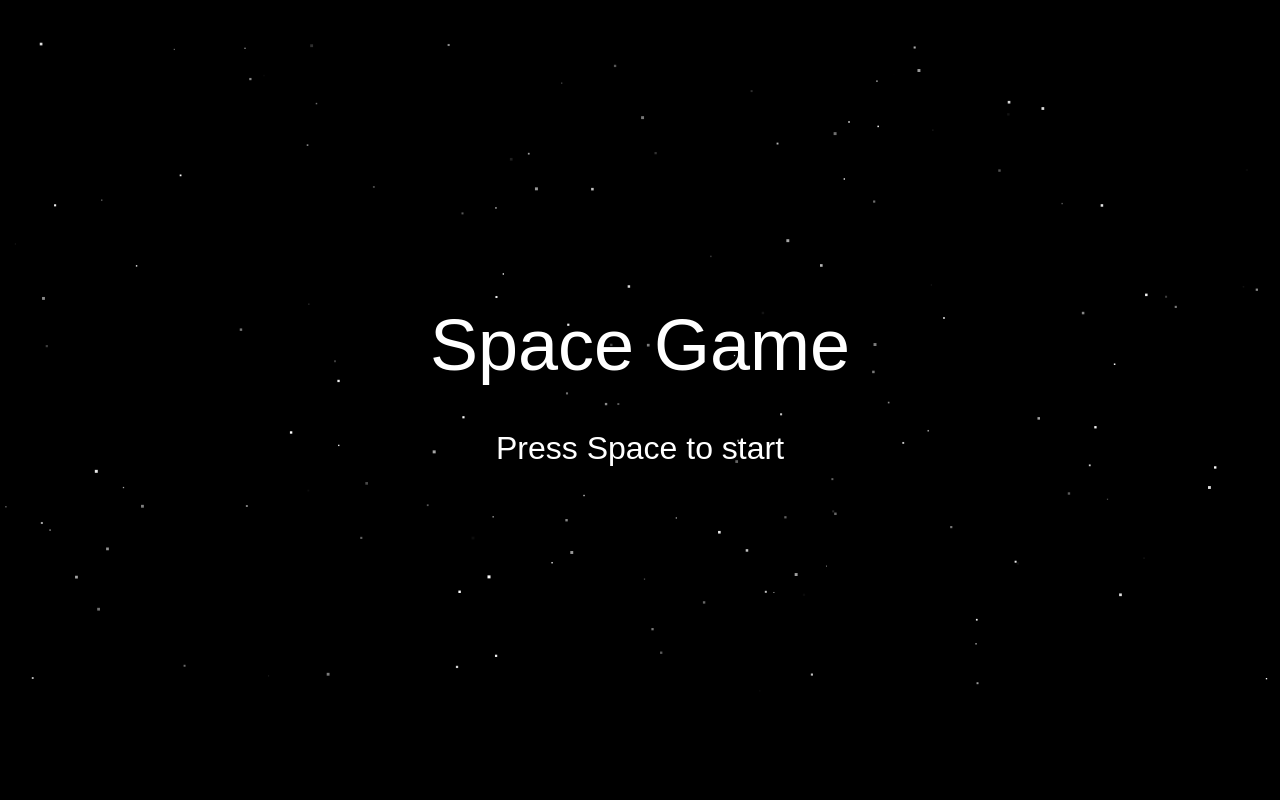
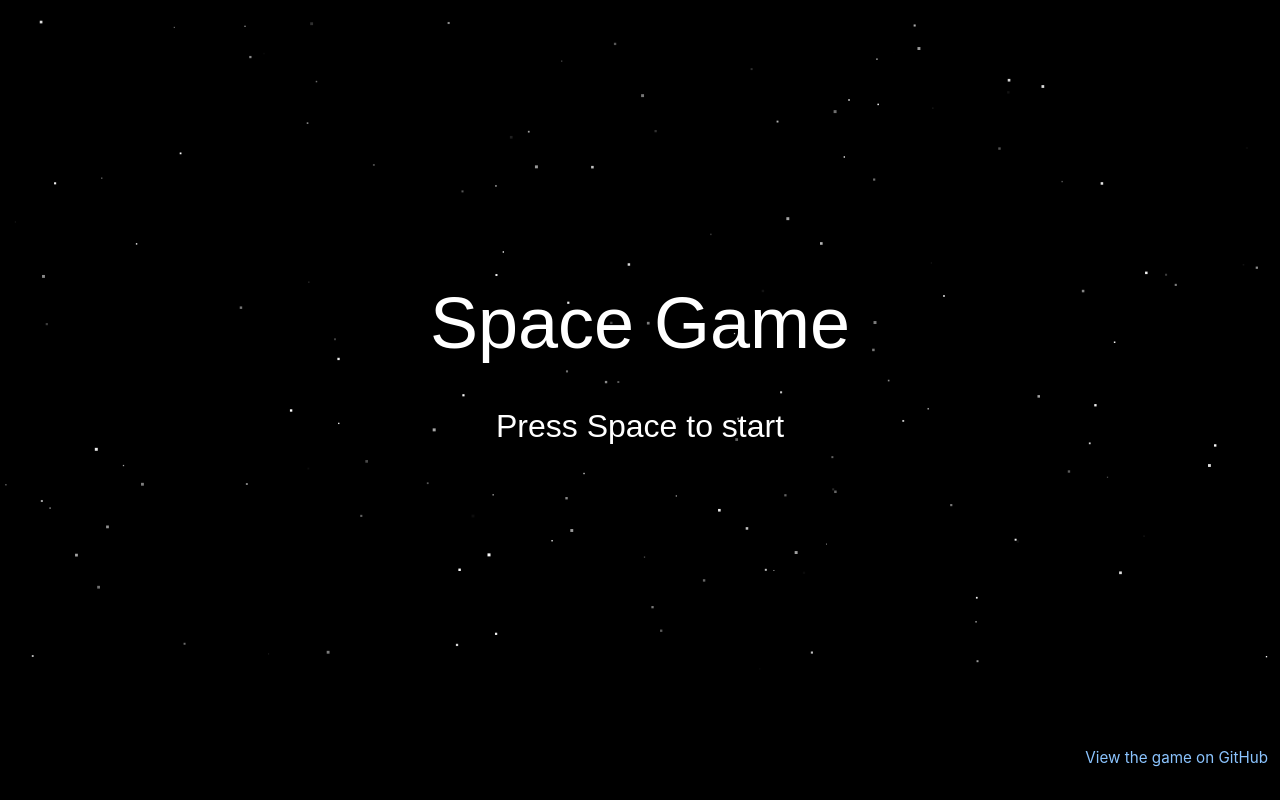
Before and after one commit to lucaswall/simple-game, a website built with Vite: page index.html in a window 1280 px wide. Built offline with nearby package versions, Linux system fonts and the light colour scheme.

Commit message:
Tighten README and reposition GitHub link

```diff
--- a/index.html
+++ b/index.html
@@ -12,7 +12,17 @@
   </head>
   <body>
     <div id="app">
-      <canvas id="gameCanvas"></canvas>
+      <div class="game-shell">
+        <canvas id="gameCanvas"></canvas>
+        <a
+          class="repo-link"
+          href="https://github.com/lucaswall/simple-game"
+          target="_blank"
+          rel="noopener noreferrer"
+        >
+          View the game on GitHub
+        </a>
+      </div>
       <div id="orientation-message" class="orientation-message">
         <div class="orientation-content">
           <div class="orientation-icon">📱</div>
--- a/src/style.css
+++ b/src/style.css
@@ -83,6 +83,15 @@
   overflow: hidden;
 }
 
+.game-shell {
+  display: flex;
+  flex-direction: column;
+  align-items: center;
+  gap: 0.5rem;
+  position: relative;
+  padding-bottom: 2.75rem;
+}
+
 canvas {
   box-shadow: 0 0 20px rgba(0, 0, 0, 0.5);
   display: block;
@@ -90,6 +99,23 @@
   -webkit-tap-highlight-color: transparent;
   max-width: 100%;
   max-height: 100%;
+}
+
+.repo-link {
+  position: absolute;
+  bottom: 0.75rem;
+  right: 0.75rem;
+  font-size: 0.95rem;
+  color: #8bc4ff;
+  text-decoration: none;
+  text-shadow: 0 0 6px rgba(0, 0, 0, 0.6);
+}
+
+.repo-link:hover,
+.repo-link:focus-visible {
+  color: #c1e1ff;
+  text-decoration: underline;
+  outline: none;
 }
 
 .orientation-message {
```
Also changed, not shown: README.md.
